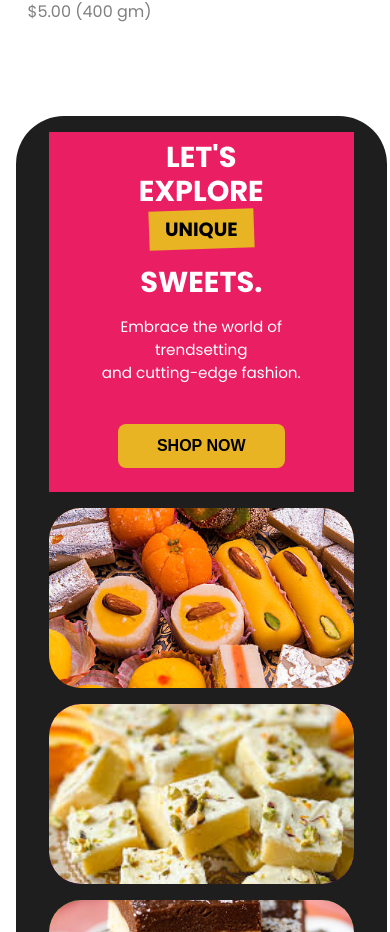
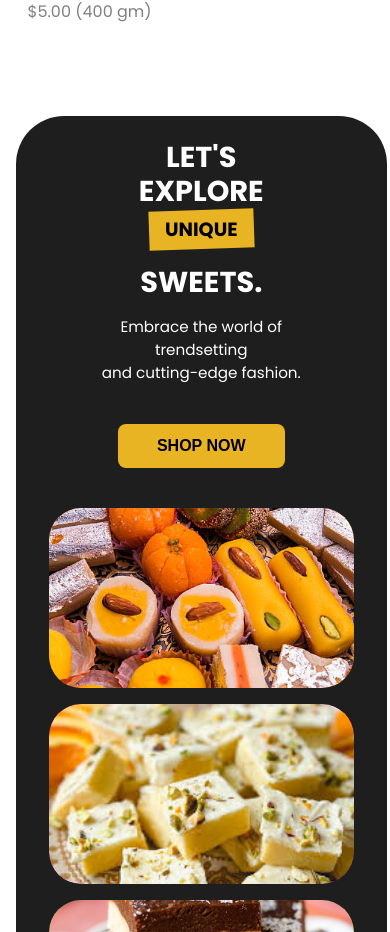
Before and after one commit to barkha-gusain/sweetShop, a React (Vite) app: page / in a window 390 px wide. Shown: the part 4634-5566 px from the top of the page. Built offline with nearby package versions, Linux system fonts and the light colour scheme.

Commit message:
Initial commit with fully responsive luxury cake website

```diff
--- a/src/index.css
+++ b/src/index.css
@@ -697,7 +697,6 @@ body {
   text-align: left;
   padding: 0.5rem 3rem;
 
-  background-color: #e91e63;
 }
 
 .home-content-2 span {
```
